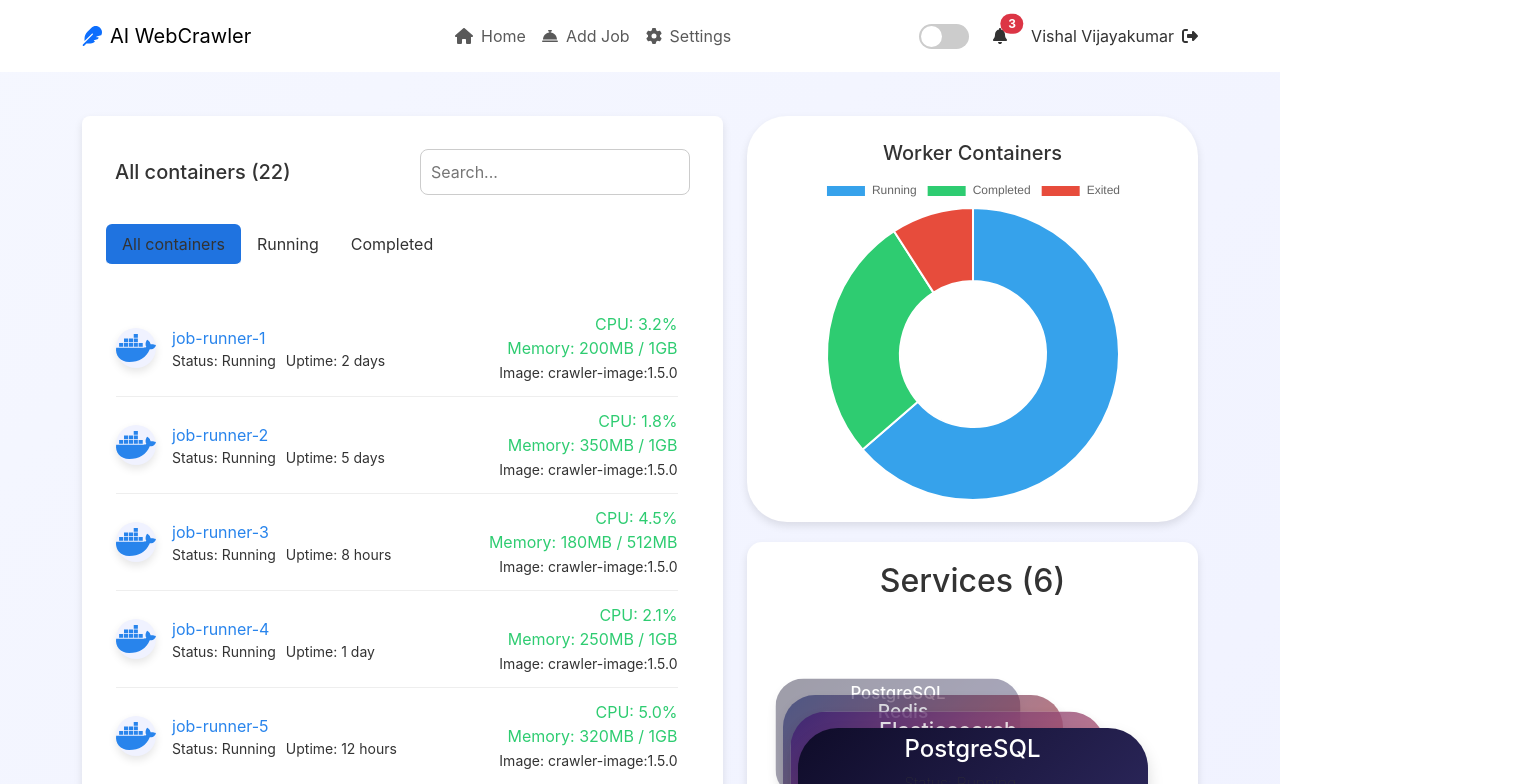
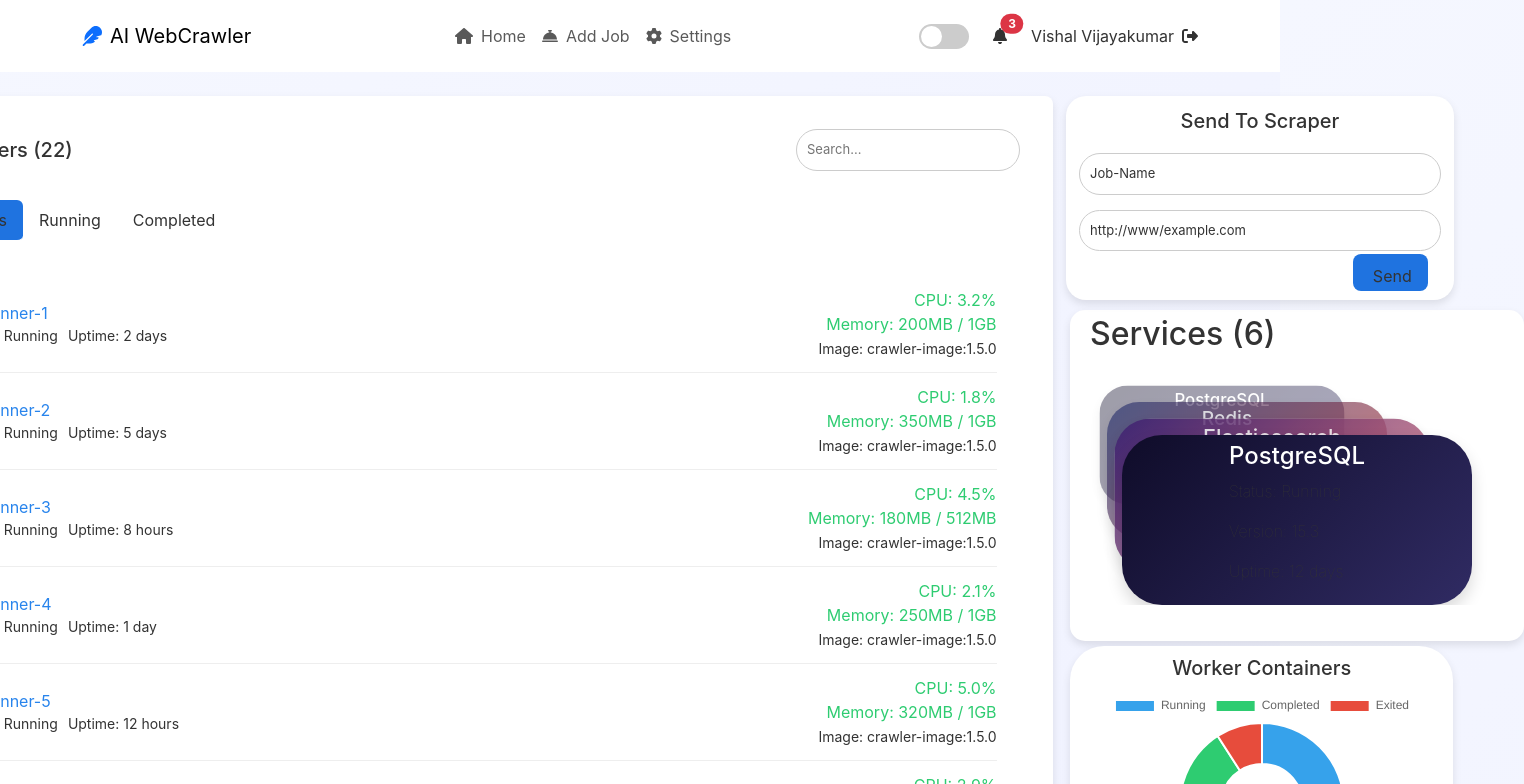
Before and after one commit to vishalvijayakumarv/WebCrawler-UI, a React (Create React App) app: page / in a window 1280 px wide. Shown: the top 784 px of the page, 1524 px wide, since content can reach past the window. Built offline with nearby package versions, Linux system fonts and the light colour scheme; the HTML template or start-up script is replaced by a standard one.

Commit message:
only god knows how it's working

```diff
--- a/src/pages/Home.js
+++ b/src/pages/Home.js
@@ -2,7 +2,7 @@ import React from 'react';
 import ServiceCard from '../components/ServiceCard';
 import WorkersChart from '../components/WorkersChart';
 import ContainersList from '../components/ContainersList';
-
+import SendScraper from '../components/SendScraper';
 const Home = () => {
     return (
         <div className="row">
@@ -10,9 +10,10 @@ const Home = () => {
                 <ContainersList />
             </div>
             <div className="col-md-5">
+                <SendScraper />
 
+                <ServiceCard />
                 <WorkersChart />
-                <ServiceCard />
             </div>
         </div>
     );
--- a/src/styles/App.css
+++ b/src/styles/App.css
@@ -214,7 +214,7 @@ body.dark-theme {
 }
 
 .main-content {
-    padding: 20px;
+    padding: 0px;
     width: 100%;
 }
 
--- a/src/styles/ContainersList.css
+++ b/src/styles/ContainersList.css
@@ -33,6 +33,8 @@
     padding: 10px; /* Add padding if needed */
     background: var(--bg-color);
     color: var(--text-color);
+    z-index: 10;
+    position: relative;
 }
 
 .container-details {
@@ -60,6 +62,8 @@
     border-radius: 15px;
     padding: 10px;
     box-shadow: 0 4px 8px rgba(0,0,0,0.1);
+    margin-left: -34%;
+    margin-right: -330px;
 }
 
 .containersHeader {
@@ -69,6 +73,8 @@
     margin-bottom: 20px !important;
     padding: 9px;
     background-color: var(--bg-color);
+    z-index: 10;
+    position: relative;
 }
 
 .text-muted {
--- a/src/styles/SendScraper.css
+++ b/src/styles/SendScraper.css
@@ -1,14 +1,11 @@
 .SendScraperWrapper {
-    background-color: var(--bg-color);
-    border-radius: 15px;
+    border-radius: 20px;
     box-shadow: 0 4px 8px rgba(0, 0, 0, 0.1);
-    padding: 30px;
-    margin: 20px auto;
-    width: 100%;
+    padding: 13px;
+    width: 86%;
     height: 25%;
-    position: relative; /* Add this line */
-    margin-left: 0; /* Ensure no left margin */
-    margin-top: 0px;
+    position: relative;
+    margin-left: 319px;
 }
 
 .header {
@@ -26,10 +23,10 @@
 .inputField {
     padding: 10px;
     border: 1px solid #ccc;
-    border-radius: 8px;
-    font-size: 16px;
+    border-radius: 27px;
+    font-size: 13px;
     background-color: var(--bg-color);
-    color: var(--text-color)
+    color: var(--text-color);
 }
 
 .actionRow {
@@ -53,10 +50,11 @@
     padding: 10px 20px;
     border-radius: 8px;
     cursor: pointer;
-    transition: background-color 0.3s ease;
-    margin-right: 14px;
-    margin-top: 0px;
-    margin-bottom: -08px;
+    margin-right: 6px;
+    margin-top: -68px;
+    margin-bottom: -52px;
+    height: 37px;
+    width: 75px;
 }
 
 .sendButton:hover {
--- a/src/styles/ServiceCard.css
+++ b/src/styles/ServiceCard.css
@@ -1,16 +1,15 @@
 .servicesWrapper {
     background-color: var(--bg-color);
     border-radius: 15px;
-    margin: 20px auto;
     padding: 20px;
-    width: 100%;
     box-shadow: 0 4px 8px rgba(0, 0, 0, 0.1);
-    margin-top: 20px;
-    margin-left: 0px;
-    display: flex;
+    margin-top: 10px;
     flex-direction: column;
     align-items: center;
-    justify-content: center;
+    width: 454px;
+    height: 331px;
+    margin-left: 323px;
+    margin-bottom: 0px;
 }
 
 .servicesHeader {
@@ -18,6 +17,7 @@
     justify-content: space-between;
     align-items: center;
     margin-bottom: 20px;
+    height: 15px;
 }
 
 .addServiceButton {
@@ -43,7 +43,7 @@
     overflow: hidden;
     position: relative;
     background-color: var(--bg-color);
-    margin-top: 20px;
+    margin-top: -10px;
     margin-bottom: 20px;
 }
 
--- a/src/styles/WorkersChart.css
+++ b/src/styles/WorkersChart.css
@@ -4,18 +4,19 @@
 
 .workers-chart {
     position: relative;
-    border-radius: 40px;
+    border-radius: 34px;
     box-shadow: 0 4px 8px rgba(0, 0, 0, 0.1);
-    height: 45%; /* Adjust height as needed */
-    width: 100%;
-    padding: 5px;
-    margin: 0 auto;
+    margin-top: 5px;
+    height: 30%;
+    width: 85%;
     background-color: var(--bg-color);
     color: var(--text-color);
     display: flex;
     flex-direction: column;
     align-items: center;
     justify-content: center;
+    margin-left: 323px;
+    margin-bottom: -50px;
 }
 
 .chart-title {
@@ -27,10 +28,9 @@
 
 .chart-container {
     position: relative;
-    height: 85%; /* Adjust height as needed */
-    width: 95%; /* Set width to 75% */
-    padding: 5px; /* Add padding */
-    background-color: var(--bg-color);
+    height: 85%;
+    width: 95%;
+    padding: 5px;
     display: flex;
     align-items: center;
     justify-content: center;
@@ -41,15 +41,13 @@
     display: block;
     height: 100%; /* Adjust height as needed */
     width: 100%; /* Adjust width as needed */
-
-
 }
 
 .chart-legend {
-    margin-top: 20px;
     display: flex;
     justify-content: center;
     gap: 10px;
+    margin-top: 27px;
 }
 
 .nav-pills .nav-link {
--- a/src/styles/index.css
+++ b/src/styles/index.css
@@ -79,16 +79,7 @@ body {
     color: #e74c3c;
 }
 
-.chart-container {
-    position: relative;
-    margin: 20px 0;
-}
 
-.chart-legend {
-    display: flex;
-    gap: 20px;
-    margin-top: 20px;
-}
 
 .legend-item {
     display: flex;
```
